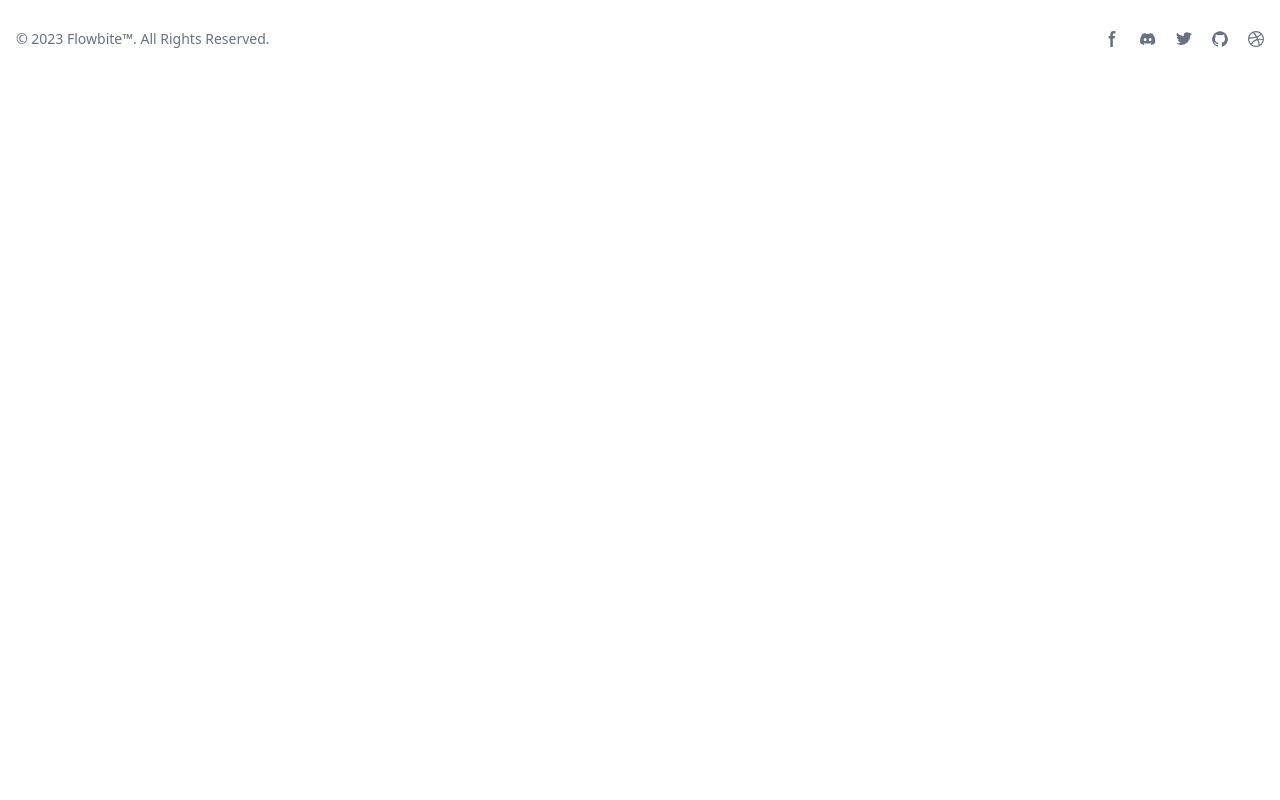
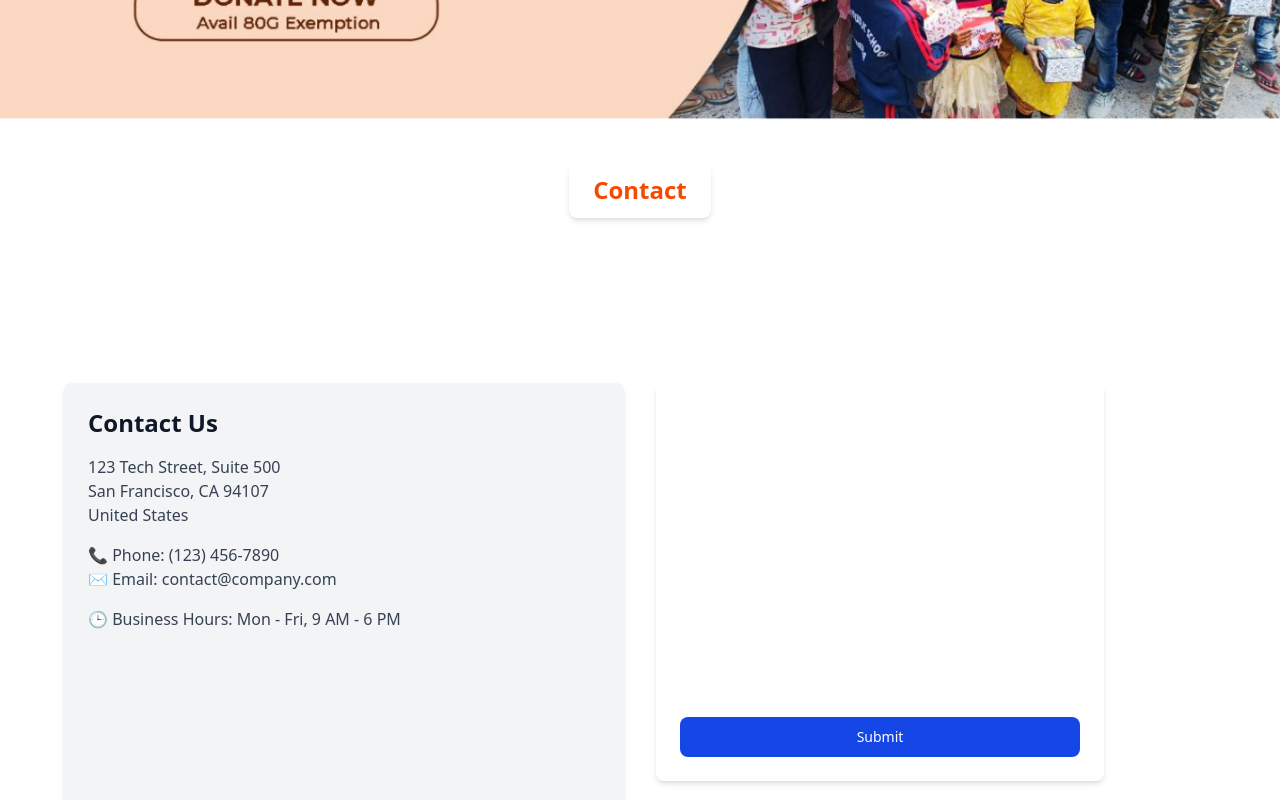
Before and after one commit to Joshankumar6299/Project_React, a React (Vite) app in the folder Frontend/: page /contact in a window 1280 px wide. Shown: the part 360-1160 px from the top of the page. Before the commit the page ends 800 px from the top, so only its background shows below. Built offline with nearby package versions, Linux system fonts and the light colour scheme.

Commit message:
Add Contact page with address details and a contact form

```diff
--- a/Frontend/src/pages/Contact.jsx
+++ b/Frontend/src/pages/Contact.jsx
@@ -2,11 +2,87 @@ import React from 'react';
 
   const Contact = () => {
     return (
-    <div className="p-6">
-      <h1 className="text-4xl font-bold">Contact Us</h1>
-      <p>Feel free to get in touch with us!</p>
-      {/* You can add a contact form or more info here */}
+
+    <>
+
+    <img  className="w-full h-auto max-h-[500px] object-cover transition-all duration-300 rounded-lg cursor-pointer filter gray hover:grayscale-0"  src="../public/p6.png"  alt="About Us"/>
+
+
+    <div className="text-center pb-6">
+      <h2 className="text-orange-600 font-bold text-2xl bg-white px-6 py-3 rounded-lg shadow-md inline-block mt-6">Contact</h2></div>
+
+    <div className="flex justify-center items-center min-h-screen px-4 md:px-0">
+      <div className="grid grid-cols-1 md:grid-cols-2 gap-8 w-full max-w-6xl">
+
+        {/* Left Side - Address */}
+        <div className="bg-gray-100 dark:bg-gray-800 p-6 rounded-lg shadow-md">
+          <h3 className="text-2xl font-bold text-gray-900 dark:text-white mb-4">Contact Us</h3>
+          <p className="text-gray-700 dark:text-gray-300">
+            123 Tech Street, Suite 500 <br />
+            San Francisco, CA 94107 <br />
+            United States
+          </p>
+          <p className="text-gray-700 dark:text-gray-300 mt-4">
+            📞 Phone: (123) 456-7890 <br />
+            ✉️ Email: contact@company.com
+          </p>
+          <p className="text-gray-700 dark:text-gray-300 mt-4">
+            🕒 Business Hours: Mon - Fri, 9 AM - 6 PM
+          </p>
         </div>
+
+        {/* Right Side - Form */}
+        <form className="max-w-md w-full bg-white dark:bg-gray-900 p-6 rounded-lg shadow-md mb-30 text-white">
+
+
+          <div className="relative z-0 w-full mb-5 group">
+            <input type="email" id="floating_email" className="block w-full px-0 py-2.5 text-sm bg-transparent border-b-2 peer" placeholder=" " required />
+            <label htmlFor="floating_email" className="absolute text-sm duration-300 transform scale-75 top-3 -z-10 peer-placeholder-shown:scale-100 peer-placeholder-shown:translate-y-0 peer-focus:scale-75 peer-focus:-translate-y-6">Email address</label>
+          </div>
+
+          <div className="relative z-0 w-full mb-5 group">
+            <input type="password" id="floating_password" className="block w-full px-0 py-2.5 text-sm bg-transparent border-b-2 peer" placeholder=" " required />
+            <label htmlFor="floating_password" className="absolute text-sm duration-300 transform scale-75 top-3 -z-10 peer-placeholder-shown:scale-100 peer-placeholder-shown:translate-y-0 peer-focus:scale-75 peer-focus:-translate-y-6">Password</label>
+          </div>
+
+          <div className="relative z-0 w-full mb-5 group">
+            <input type="password" id="floating_repeat_password" className="block w-full px-0 py-2.5 text-sm bg-transparent border-b-2 peer" placeholder=" " required />
+            <label htmlFor="floating_repeat_password" className="absolute text-sm duration-300 transform scale-75 top-3 -z-10 peer-placeholder-shown:scale-100 peer-placeholder-shown:translate-y-0 peer-focus:scale-75 peer-focus:-translate-y-6">Confirm password</label>
+          </div>
+
+          <div className="grid md:grid-cols-2 gap-6">
+            <div className="relative z-0 w-full mb-5 group">
+              <input type="text" id="floating_first_name" className="block w-full px-0 py-2.5 text-sm bg-transparent border-b-2 peer" placeholder=" " required />
+              <label htmlFor="floating_first_name" className="absolute text-sm duration-300 transform scale-75 top-3 -z-10 peer-placeholder-shown:scale-100 peer-placeholder-shown:translate-y-0 peer-focus:scale-75 peer-focus:-translate-y-6">First name</label>
+            </div>
+            <div className="relative z-0 w-full mb-5 group">
+              <input type="text" id="floating_last_name" className="block w-full px-0 py-2.5 text-sm bg-transparent border-b-2 peer" placeholder=" " required />
+              <label htmlFor="floating_last_name" className="absolute text-sm duration-300 transform scale-75 top-3 -z-10 peer-placeholder-shown:scale-100 peer-placeholder-shown:translate-y-0 peer-focus:scale-75 peer-focus:-translate-y-6">Last name</label>
+            </div>
+          </div>
+
+          <div className="grid md:grid-cols-2 gap-6">
+            <div className="relative z-0 w-full mb-5 group">
+              <input type="tel" id="floating_phone" className="block w-full px-0 py-2.5 text-sm bg-transparent border-b-2 peer" placeholder=" " required />
+              <label htmlFor="floating_phone" className="absolute text-sm duration-300 transform scale-75 top-3 -z-10 peer-placeholder-shown:scale-100 peer-placeholder-shown:translate-y-0 peer-focus:scale-75 peer-focus:-translate-y-6">Phone number</label>
+            </div>
+            <div className="relative z-0 w-full mb-5 group">
+              <input type="text" id="floating_company" className="block w-full px-0 py-2.5 text-sm bg-transparent border-b-2 peer" placeholder=" " required />
+              <label htmlFor="floating_company" className="absolute text-sm duration-300 transform scale-75 top-3 -z-10 peer-placeholder-shown:scale-100 peer-placeholder-shown:translate-y-0 peer-focus:scale-75 peer-focus:-translate-y-6">Company</label>
+            </div>
+          </div>
+
+          <button type="submit" className="w-full px-5 py-2.5 text-sm font-medium text-white bg-blue-700 rounded-lg hover:bg-blue-800 focus:ring-4 focus:outline-none">
+            Submit
+          </button>
+        </form>
+
+      </div>
+    </div>
+    {/* </div> */}
+
+
+    </>
     );
   }
 
```
Lines whose indentation alone changed are shown as unchanged.
